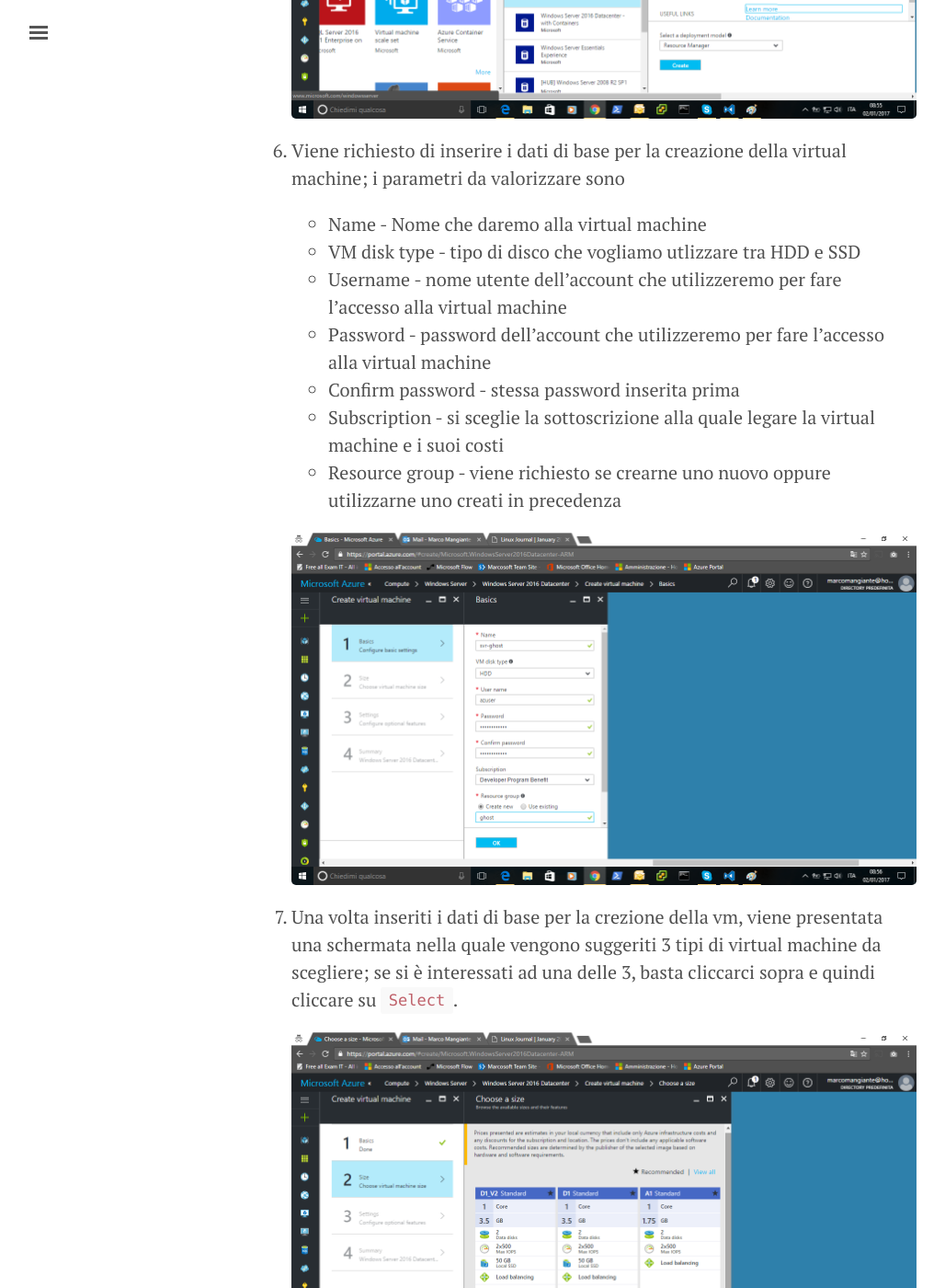
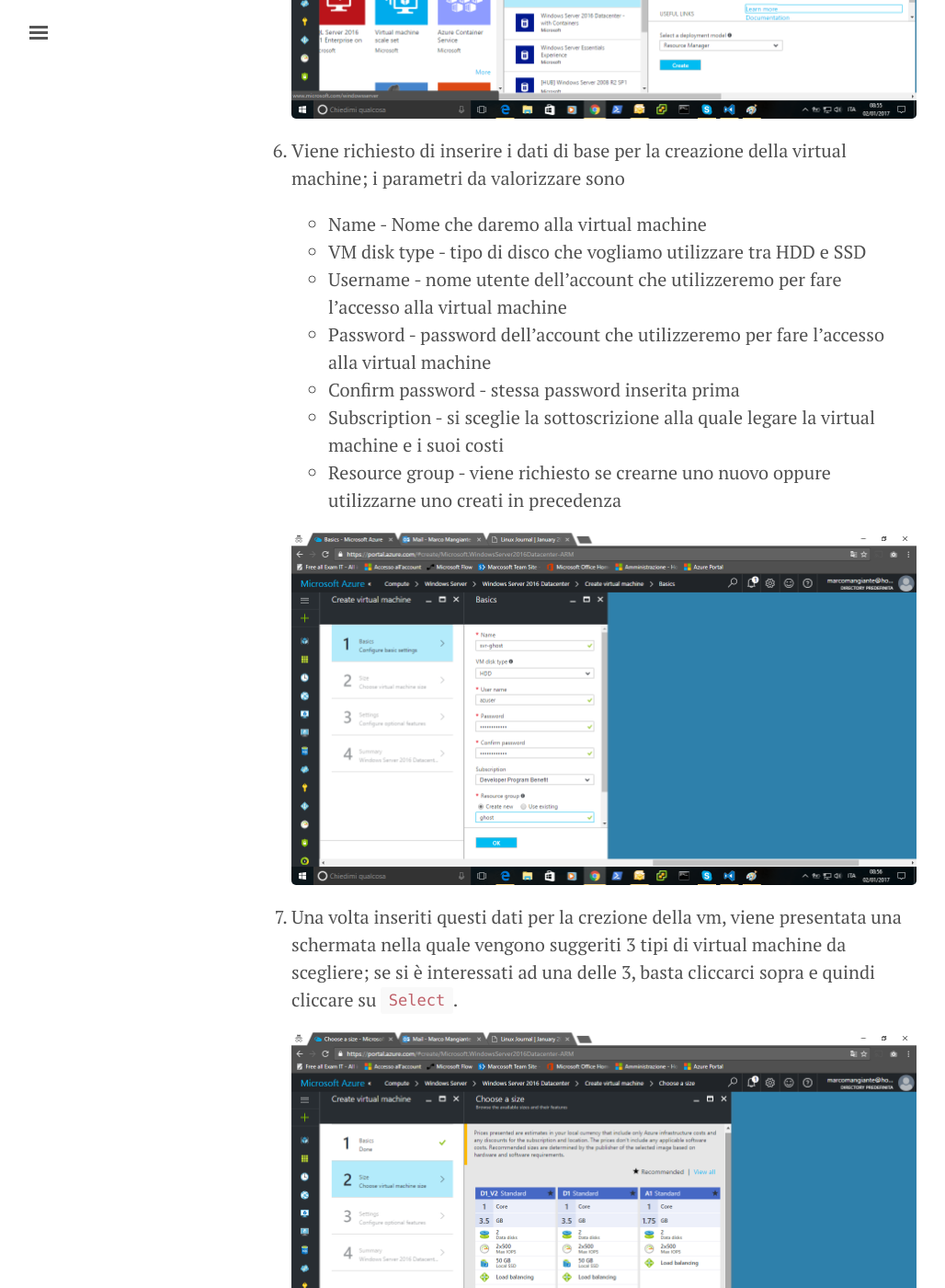
Before and after one commit to marcomangiante/marcomangiante.github.io, a Jekyll site: the page built from _posts/2017-01-02-installazione-ghost-windows-azure.md, in a window 1280 px wide and 1400 px high, scrolled down 2972 px. Shown: the whole window at 92% size, without its empty margins (3-1031 px from the left). Built offline with Jekyll 4.4.1, drawn with Linux system fonts in a browser that asks for light colours; some of the changed text lies outside the part shown.

Commit message:
correct typo error

```diff
--- a/_posts/2017-01-02-installazione-ghost-windows-azure.md
+++ b/_posts/2017-01-02-installazione-ghost-windows-azure.md
@@ -35,7 +35,7 @@
 6. Viene richiesto di inserire i dati di base per la creazione della virtual machine; i parametri da valorizzare sono
 
    * Name - Nome che daremo alla virtual machine
-   * VM disk type - tipo di disco che vogliamo utlizzare tra HDD e SSD
+   * VM disk type - tipo di disco che vogliamo utilizzare tra HDD e SSD
    * Username - nome utente dell'account che utilizzeremo per fare l'accesso alla virtual machine
    * Password - password dell'account che utilizzeremo per fare l'accesso alla virtual machine
    * Confirm password - stessa password inserita prima
@@ -44,7 +44,7 @@
 
    ![Azure creazione vm dati base](/img/2017-01-02/Ghost/azure-06.png)
 
-7. Una volta inseriti i dati di base per la crezione della vm, viene presentata una schermata nella quale vengono suggeriti 3 tipi di virtual machine da scegliere; se si è interessati ad una delle 3, basta cliccarci sopra e quindi cliccare su
+7. Una volta inseriti questi dati per la crezione della vm, viene presentata una schermata nella quale vengono suggeriti 3 tipi di virtual machine da scegliere; se si è interessati ad una delle 3, basta cliccarci sopra e quindi cliccare su
  `Select`.
 
    ![Azure scelta vm default](/img/2017-01-02/Ghost/azure-07.png)
```
Also changed, not shown: other parts of _posts/2017-01-02-installazione-ghost-windows-azure.md (+3 -3 lines).
